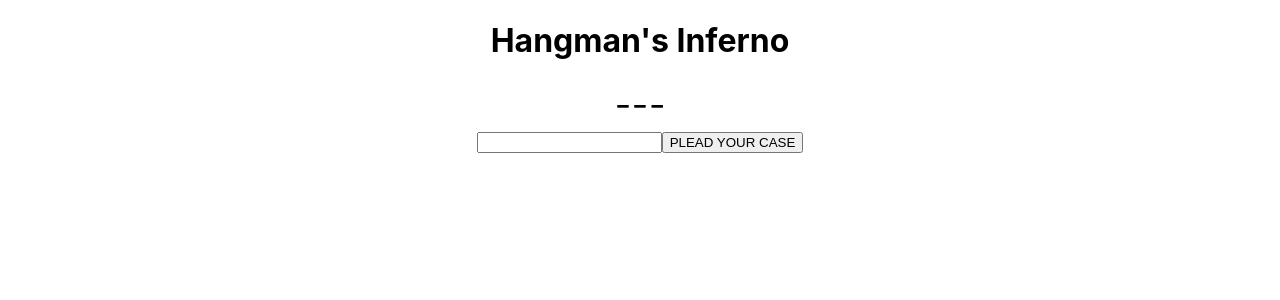
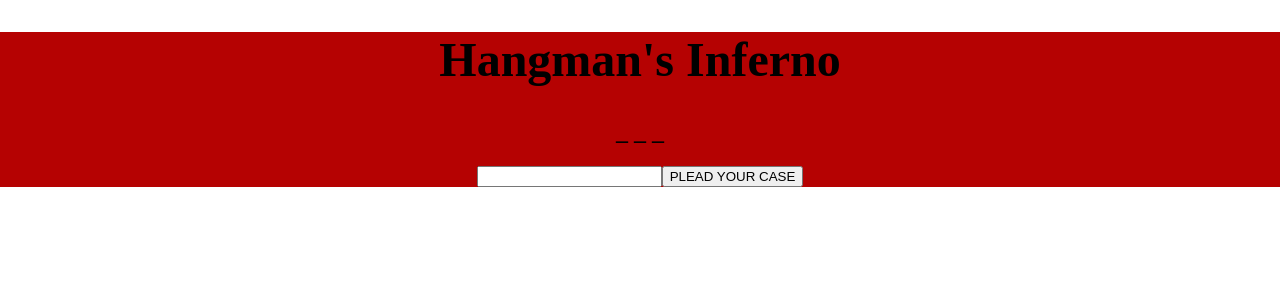
Before and after one commit to RaFl91/WDI18-Project1, a React (Create React App) app in the folder hangman/: page / in a window 1280 px wide. Shown: the top 300 px of the page. Built offline with nearby package versions, Linux system fonts and the light colour scheme.

Commit message:
Small styling

```diff
--- a/hangman/src/App.css
+++ b/hangman/src/App.css
@@ -1,5 +1,7 @@
 .App {
   text-align: center;
+  background-color: #b50202;
+
 }
 
 .App-logo {
@@ -21,12 +23,3 @@
 .App-link {
   color: #61dafb;
 }
-
-@keyframes App-logo-spin {
-  from {
-    transform: rotate(0deg);
-  }
-  to {
-    transform: rotate(360deg);
-  }
-}
--- a/hangman/src/components/Logic.js
+++ b/hangman/src/components/Logic.js
@@ -3,6 +3,19 @@ import WordList from './WordList'
 import DisplayField from './DisplayField';
 import FailedLetters from './FailedLetters';
 import Input from './Input';
+import styled from 'styled-components'
+
+
+const Hell = styled.div`
+    background-color: #B50202;
+    font-family: 'Bowlby+One', cursive;
+    h1{
+        text-align: center;
+        font-family: 'Bevan', serif;
+        font-size: 3em;
+    }
+
+`
 export default class Logic extends Component {
     state = {
         WordList: WordList[Math.floor(Math.random() * WordList.length)],
@@ -20,12 +33,12 @@ export default class Logic extends Component {
     }
     render() {
         return (
-            <div>
+            <Hell>
                 <h1>Hangman's Inferno</h1>
                 <DisplayField word={this.state.WordList.word} guessedLetters={this.state.guessedLetters} />
                 <Input updateGuessedLetters={this.updateGuessedLetters} />
                 <FailedLetters word={this.state.WordList.word} guessedLetters={this.state.guessedLetters} />
-            </div>
+            </Hell>
         )
     }
 }
```
